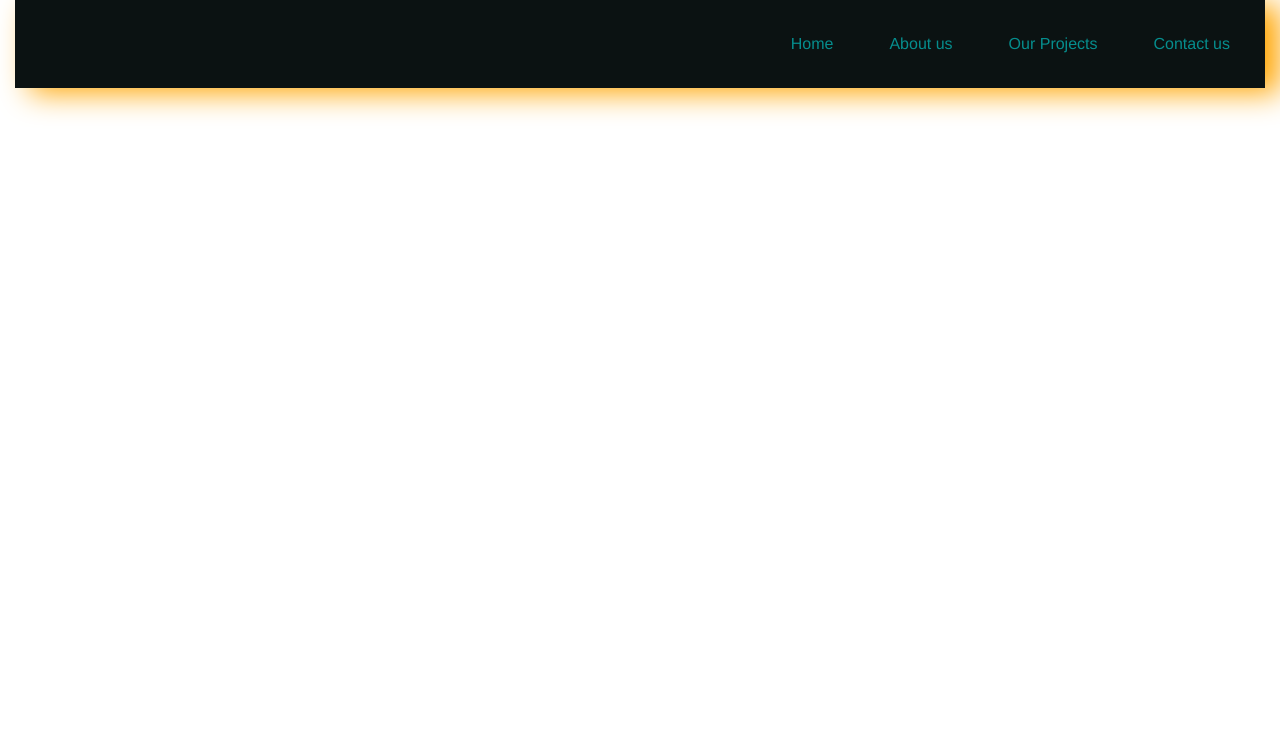
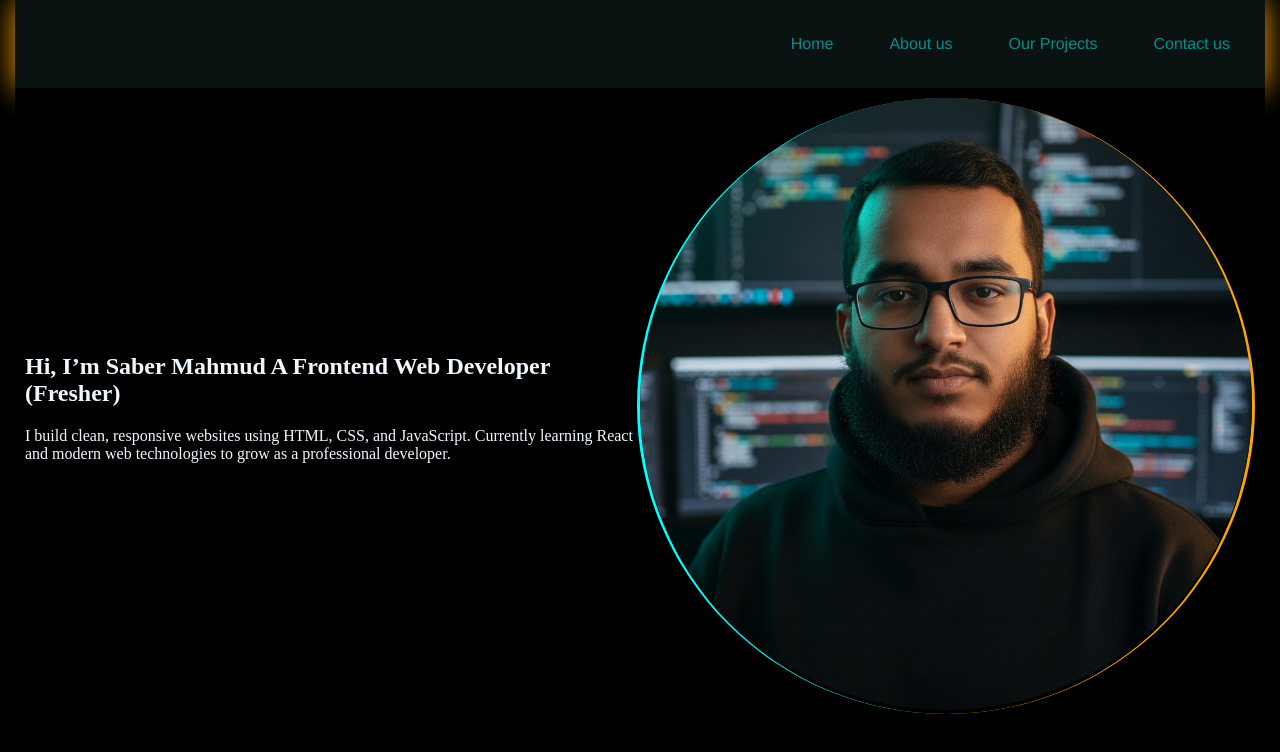
Before and after one commit to sabermahmud/my-portfolio, a plain HTML site: page index.html in a window 1280 px wide. Drawn offline with Linux system fonts and the light colour scheme.

Commit message:
hero section added

```diff
--- a/index.html
+++ b/index.html
@@ -7,8 +7,9 @@
     <!-- favicon  -->
     <link rel="shortcut icon" href="assets/imgs/Logo.png" type="image/x-icon">
     <!-- Css links -->
-     <link rel="stylesheet" href="styles/main.css">
+    <link rel="stylesheet" href="styles/main.css">
     <link rel="stylesheet" href="styles/nav.css">
+    <link rel="stylesheet" href="styles/hero.css">
     <title>Portfolio-Saber Mahmud</title>
 </head>
 
@@ -17,7 +18,6 @@
     <header>
         <!-- nav section -->
         <nav>
-
             <!-- navMenu -->
             <ul class="navMenu">
                 <li class="list-item">Home</li>
@@ -26,6 +26,22 @@
                 <li class="list-item">Contact us</li>
             </ul>
         </nav>
+        <!-- hero section -->
+        <section class="banner">
+            <div class="banner-content">
+                <h1>
+                    Hi, I’m Saber Mahmud
+                    A Frontend Web Developer (Fresher)
+                </h1>
+                <p>
+                    I build clean, responsive websites using HTML, CSS, and JavaScript.
+                    Currently learning React and modern web technologies to grow as a professional developer.
+                </p>
+            </div>
+            <div class="hero">
+                <img class="hero-img" src="assets/imgs/hero-img.jpeg" alt="">
+            </div>
+        </section>
     </header>
 </body>
 
--- /dev/null
+++ b/styles/hero.css
@@ -0,0 +1,28 @@
+.banner{
+    margin-top: 0;
+    padding: 10px;
+    background: #000;
+    display: flex;
+    justify-content: space-between;
+    align-items: center;
+
+}
+
+
+.banner-content{
+    width: 100%;
+    color: aliceblue;
+}
+
+
+.hero{
+    width: 100%;
+    border-radius: 100%;
+    border-left: 3px solid aqua;
+    border-right: 3px solid orange;
+}
+
+.hero-img{
+    border-radius: 100%;
+    width: 100%;
+}
--- a/styles/main.css
+++ b/styles/main.css
@@ -1,4 +1,5 @@
 body{
     max-width: 1250px;
     margin: 0 auto;
+    background-color: black;
 }
--- a/styles/nav.css
+++ b/styles/nav.css
@@ -10,7 +10,7 @@
     align-items: center;
     font-family: 'Franklin Gothic Medium', 'Arial Narrow', Arial, sans-serif;
     font-weight: 400;
-    box-shadow: 15px 5px 30px orange;
+    box-shadow: 0px 1px 30px orange;
 }
 
 .list-item{
```
Also changed, not shown: assets/imgs/hero-img.jpeg (added).
